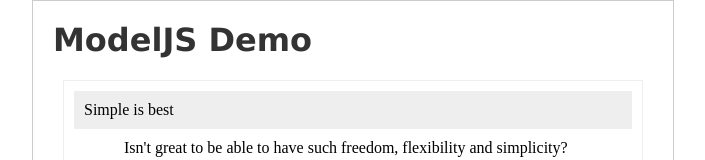
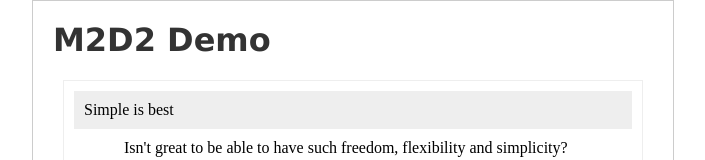
Before and after one commit to Intellisrc/m2d2, a plain HTML site: page index.html in a window 1280 px wide. Shown: the top 160 px of the page, without its empty margins (287-992 px from the left). Drawn offline with Linux system fonts and the light colour scheme; no server answers.

Commit message:
Changed demo title

```diff
--- a/index.html
+++ b/index.html
@@ -1,6 +1,6 @@
 <html>
 <head>
-<title>Demo using Model</title>
+<title>Demo using M2D2</title>
 <link rel="stylesheet" href="css/style.css" type="text/css" />
 <script src="js/jquery.js"></script>
 <script src="js/m2d2.src.js" type="text/javascript"></script>
@@ -40,7 +40,7 @@ $(function($) {
 	// Most simple example using a String as data
 	title = m2d2({
 		root : "h1",
-		data : "ModelJS Demo"
+		data : "M2D2 Demo"
 	});
 
 	// Simple example using an object
```
